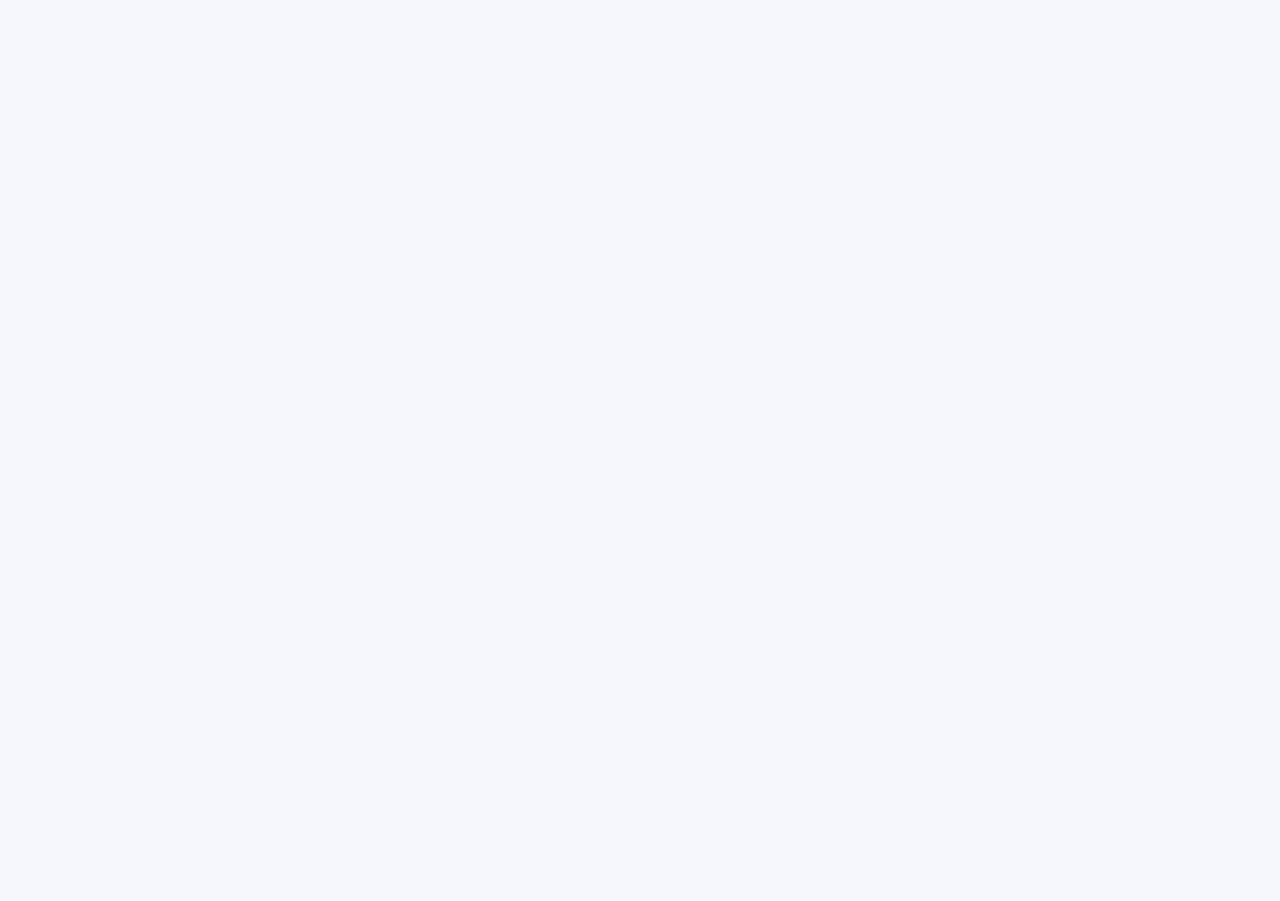
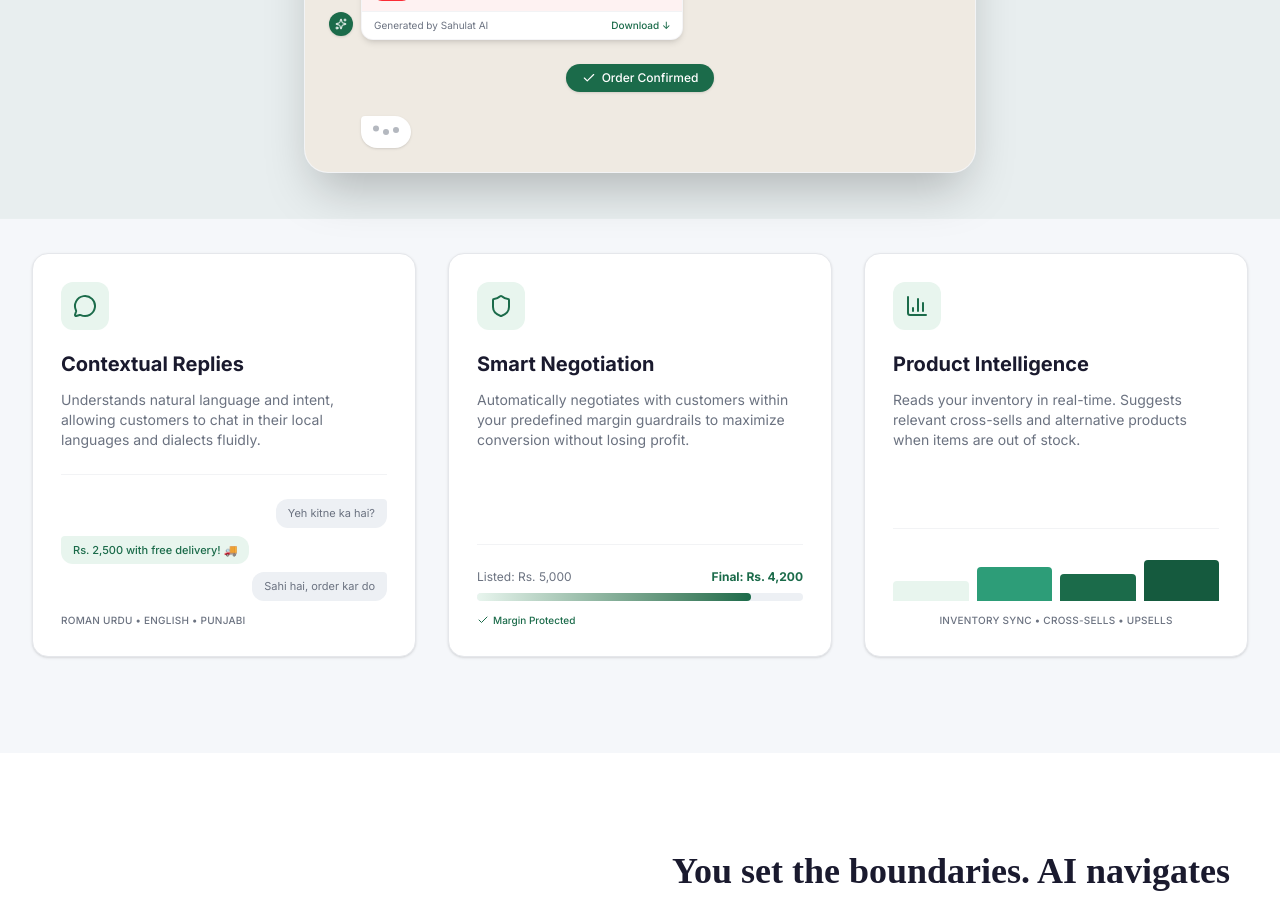
Before and after one commit to Fazal-Khan05/Sahulatcart_Marketing_site, a React (Vite) app: page / in a window 1280 px wide. Shown: the part 2040-2941 px from the top of the page. Before the commit the page ends 1336 px from the top, so only its background shows below. Built offline with nearby package versions, Linux system fonts and the light colour scheme; a web font is replaced by a local one.

Commit message:
Add product features (AISalesperson + RuleEngine) to Home page

```diff
--- a/src/pages/Home.jsx
+++ b/src/pages/Home.jsx
@@ -1,12 +1,16 @@
 import React from 'react';
 import Hero from '../components/sections/Hero';
 import IntegrationBar from '../components/sections/IntegrationBar';
+import AISalesperson from '../components/sections/AISalesperson';
+import RuleEngine from '../components/sections/RuleEngine';
 
 const Home = () => {
   return (
     <>
       <Hero />
       <IntegrationBar />
+      <AISalesperson />
+      <RuleEngine />
     </>
   );
 };
```
